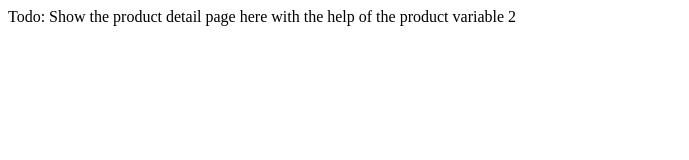
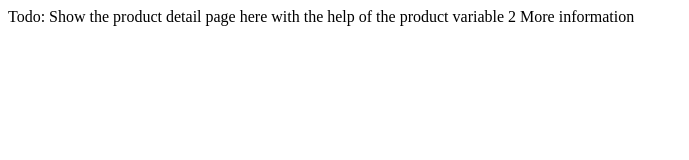
Before and after one commit to nidhalkratos/shop, a Vue app: page /#/product/2 in a window 1280 px wide. Shown: the top 160 px of the page, without its empty margins (0-689 px from the left). Built offline with nearby package versions, Linux system fonts and the light colour scheme.

Commit message:
Small Update

```diff
--- a/src/pages/ProductPage.vue
+++ b/src/pages/ProductPage.vue
@@ -1,6 +1,7 @@
 <template>
     <div>
         Todo: Show the product detail page here with the help of the product variable {{product.id}}
+        More information
 
     </div>
 </template>
```
